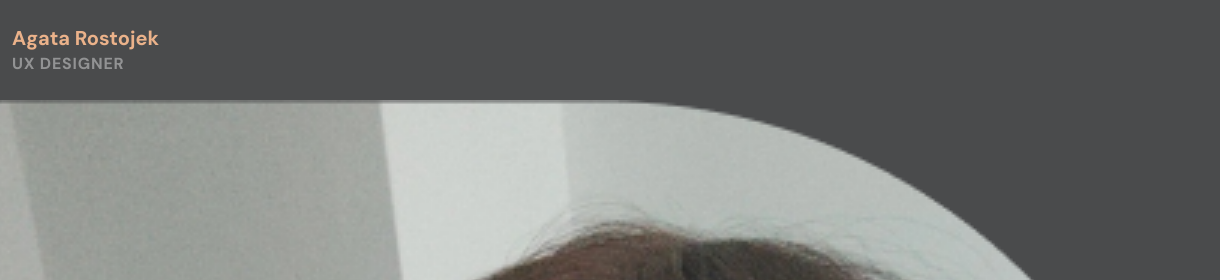
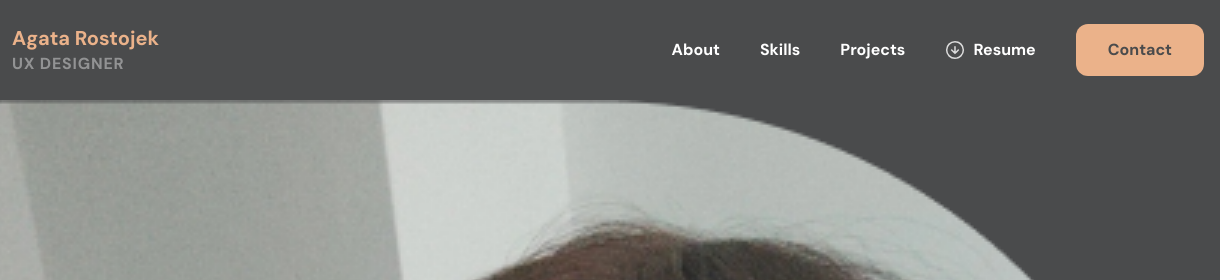
Before and after one commit to agatarostojek/portfolio, a website built with Parcel: page src/index.html in a window 1280 px wide. Shown: the top 280 px of the page, 60-1280 px from the left. Built offline with nearby package versions, Linux system fonts and the light colour scheme.

Commit message:
Add desktop styles for navbar

```diff
--- a/src/index.html
+++ b/src/index.html
@@ -14,23 +14,33 @@
   </head>
   <body class="font-display bg-background text-white">
     <main class="px-4">
-      <header class="max-w-content mx-auto py-6">
+      <header class="max-w-content mx-auto py-6 flex justify-between">
         <div class="flex gap-4 items-center">
           <img class="w-10 h-10" src="/src/assets/star.svg" alt="" />
           <div>
             <p class="text-xl font-bold text-accent">Agata Rostojek</p>
             <p class="opacity-40 font-bold tracking-wider">UX DESIGNER</p>
           </div>
-          <nav class="hidden">
-            <ul>
-              <li><a href="#about">About</a></li>
-              <li><a href="#skills">Skills</a></li>
-              <li><a href="#projects">Projects</a></li>
-              <li><a download href="#">Resume</a></li>
-              <li><a href="#contact">Contact</a></li>
-            </ul>
-          </nav>
         </div>
+        <nav class="hidden md:flex">
+          <ul class="flex items-center gap-10 font-bold">
+            <li><a href="#about">About</a></li>
+            <li><a href="#skills">Skills</a></li>
+            <li><a href="#projects">Projects</a></li>
+            <li>
+              <a class="flex gap-2 items-center" download href="#"
+                ><img src="/src/assets/download-icon.svg" alt="" />Resume</a
+              >
+            </li>
+            <li>
+              <a
+                class="inline-block bg-accent text-background rounded-xl py-3.5 px-8"
+                href="#contact"
+                >Contact</a
+              >
+            </li>
+          </ul>
+        </nav>
       </header>
       <section id="about" class="max-w-content mx-auto mb-20">
         <img
```
Also changed, not shown: src/assets/download-icon.svg (added).
